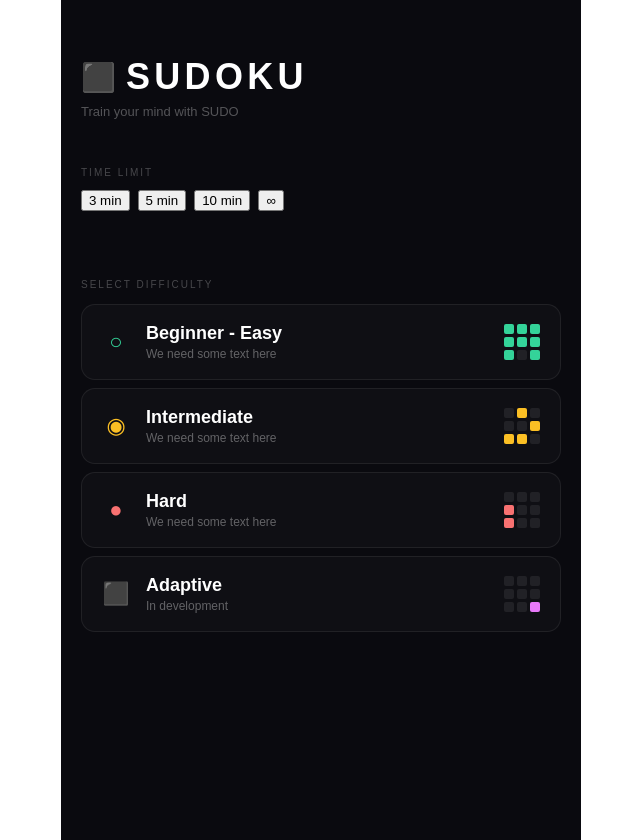
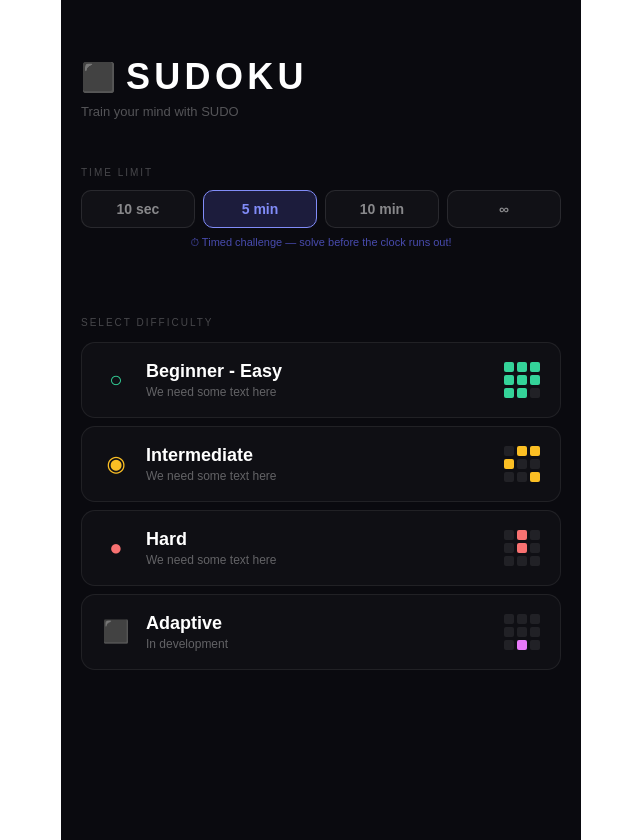
Before and after one commit to kkostia/SB4_Project, a React (Create React App) app in the folder sudoku-pwa/: page / in a window 1280 px wide. Both pictures are taken after a click on the button "5 min". Shown: the whole page, without its empty margins (319-959 px from the left). Built offline with nearby package versions, Linux system fonts and the light colour scheme.

Commit message:
SCRUM-29 finished and tested, time challenge mode added

```diff
--- a/sudoku-pwa/src/App.js
+++ b/sudoku-pwa/src/App.js
@@ -8,10 +8,11 @@ function App() {
   const [difficulty, setDifficulty] = useState(null);
   const [puzzle, setPuzzle] = useState(null);
   const [solution, setSolution] = useState(null);
+  const [timeLimit, setTimeLimit] = useState(null);
   const [loading, setLoading] = useState(false);
   const [error, setError] = useState(null);
 
-  async function handleStartGame(diff) {
+  async function handleStartGame(diff, limit) {
     setLoading(true);
     setError(null);
     try {
@@ -19,6 +20,7 @@ function App() {
       setDifficulty(diff);
       setPuzzle(data.puzzle);
       setSolution(data.solution);
+      setTimeLimit(limit ?? null);
       setScreen("game");
     } catch (err) {
       setError("Failed to load puzzle. Try again.");
@@ -40,6 +42,7 @@ function App() {
       puzzle={puzzle}
       solution={solution}
       difficulty={difficulty}
+      timeLimit={timeLimit}
       onBack={() => setScreen("home")}
     />
   );
--- a/sudoku-pwa/src/components/Game.jsx
+++ b/sudoku-pwa/src/components/Game.jsx
@@ -1,31 +1,61 @@
-import { useState, useEffect } from "react";
+import { useState, useEffect, useRef } from "react";
 import { checkWin } from "../api/sudokuAPI";
 
-export default function GameBoard({ puzzle, solution, difficulty, onBack }) {
+export default function GameBoard({ puzzle, solution, difficulty, timeLimit, onBack }) {
   const [board, setBoard] = useState(puzzle.map(r => [...r]));
+  const [history, setHistory] = useState([]);
   const [selected, setSelected] = useState(null);
-  const [timer, setTimer] = useState(0);
+  const [elapsed, setElapsed] = useState(0);
   const [won, setWon] = useState(false);
+  const [timedOut, setTimedOut] = useState(false);
 
-  // Timer
+  const isTimed = typeof timeLimit === "number" && timeLimit > 0;
+  const isOver = won || timedOut;
+
+  // Debug: log what timeLimit we received
   useEffect(() => {
-    if (won) return;
-    const t = setInterval(() => setTimer(s => s + 1), 1000);
+    console.log("[GameBoard] timeLimit prop:", timeLimit, "isTimed:", isTimed);
+  }, []);
+
+  // Single simple timer: always counts elapsed seconds up
+  useEffect(() => {
+    if (isOver) return;
+    const t = setInterval(() => setElapsed(s => s + 1), 1000);
     return () => clearInterval(t);
-  }, [won]);
+  }, [isOver]);
+
+  // Timeout check: when elapsed reaches timeLimit, trigger timeout
+  useEffect(() => {
+    if (isTimed && elapsed >= timeLimit && !won) {
+      setTimedOut(true);
+    }
+  }, [elapsed, isTimed, timeLimit, won]);
+
+  // Display value: countdown if timed, count-up if unlimited
+  const displaySeconds = isTimed ? Math.max(0, timeLimit - elapsed) : elapsed;
+  const timerColor = isTimed && displaySeconds <= 30 ? "#f87171" : "#fff";
 
   function handleCellClick(r, c) {
+    if (isOver) return;
     if (puzzle[r][c] !== 0) return; // given cell, can't change
     setSelected([r, c]);
   }
 
   function handleNumberInput(num) {
-    if (!selected) return;
+    if (!selected || isOver) return;
     const [r, c] = selected;
     const newBoard = board.map(row => [...row]);
     newBoard[r][c] = num;
     setBoard(newBoard);
     if (checkWin(newBoard, solution)) setWon(true);
+  }
+
+  function handleUndo() {
+    if (history.length === 0) return;
+    const prev = history[history.length - 1];
+    setBoard(prev);
+    setHistory(h => h.slice(0, -1));
+    setWon(false);
   }
 
   function formatTime(s) {
@@ -34,6 +64,7 @@ export default function GameBoard({ puzzle, solution, difficulty, onBack }) {
     return `${m}:${sec}`;
   }
 
+
   return (
     <div style={s.page}>
 
@@ -41,18 +72,28 @@ export default function GameBoard({ puzzle, solution, difficulty, onBack }) {
       <div style={s.header}>
         <button onClick={onBack} style={s.backBtn}>← Back</button>
         <span style={s.diffLabel}>{difficulty.label}</span>
-        <span style={s.timer}>{formatTime(timer)}</span>
+        <span style={{ ...s.timer, color: timerColor }}>
+          {isTimed ? `⏱ ${formatTime(displaySeconds)}` : formatTime(displaySeconds)}
+        </span>
       </div>
 
       {/* Win banner */}
       {won && (
         <div style={s.winBanner}>
-          🎉 Solved in {formatTime(timer)}!
+          🎉 Solved in {formatTime(elapsed)}!
+        </div>
+      )}
+
+      {/* Timeout banner */}
+      {timedOut && (
+        <div style={s.timeoutBanner}>
+          ⏰ Time's up! Better luck next time.
+          <button onClick={onBack} style={s.tryAgainBtn}>Try Again</button>
         </div>
       )}
 
       {/* Grid */}
-      <div style={s.grid}>
+      <div style={{ ...s.grid, opacity: timedOut ? 0.4 : 1, pointerEvents: timedOut ? "none" : "auto" }}>
         {board.map((row, r) =>
           row.map((val, c) => {
             const isSelected = selected?.[0] === r && selected?.[1] === c;
@@ -115,6 +156,16 @@ const s = {
     padding: "14px", textAlign: "center", fontSize: "18px", fontWeight: 700,
     color: "#34d399", marginBottom: "16px",
   },
+  timeoutBanner: {
+    background: "rgba(248,113,113,0.15)", border: "1px solid #f87171", borderRadius: "12px",
+    padding: "14px", textAlign: "center", fontSize: "18px", fontWeight: 700,
+    color: "#f87171", marginBottom: "16px", display: "flex", flexDirection: "column", gap: "10px",
+  },
+  tryAgainBtn: {
+    background: "rgba(248,113,113,0.2)", border: "1px solid #f87171", borderRadius: "8px",
+    color: "#f87171", padding: "8px 20px", cursor: "pointer", fontSize: "14px", fontWeight: 700,
+    alignSelf: "center",
+  },
   grid: {
     display: "grid", gridTemplateColumns: "repeat(9, 1fr)",
     border: "2px solid rgba(255,255,255,0.2)", borderRadius: "12px", overflow: "hidden",
--- a/sudoku-pwa/src/components/HomePage.jsx
+++ b/sudoku-pwa/src/components/HomePage.jsx
@@ -9,7 +9,7 @@ const DIFFICULTIES = [
 ];
 
 const TIME_LIMITS = [
-  { label: "3 min", seconds: 180 },
+  { label: "10 sec", seconds: 10 },
   { label: "5 min", seconds: 300 },
   { label: "10 min", seconds: 600 },
   { label: "∞", seconds: null },
@@ -31,6 +31,7 @@ function MiniGrid({ filled, color }) {
 
 export default function HomePage({ onStartGame, bestTimes = {} }) {
   const [hovered, setHovered] = useState(null);
+  const [selectedTime, setSelectedTime] = useState(TIME_LIMITS[3]); // default: unlimited
 
   return (
     <div style={{ minHeight: "100vh", background: "#0a0a0f", display: "flex", flexDirection: "column", padding: "0 20px 40px", fontFamily: "sans-serif", maxWidth: "480px", margin: "0 auto" }}>
@@ -48,18 +49,32 @@ export default function HomePage({ onStartGame, bestTimes = {} }) {
         <div style={{ fontSize: "10px", color: "rgba(255,255,255,0.25)", letterSpacing: "0.2em", marginBottom: "12px" }}>
           TIME LIMIT
         </div>
-
         <div style={{ display: "flex", gap: "8px" }}>
           {TIME_LIMITS.map((t) => {
+            const isSelected = selectedTime.label === t.label;
             return (
               <button
+                key={t.label}
+                onClick={() => setSelectedTime(t)}
+                style={{
+                  flex: 1, padding: "10px 0", borderRadius: "10px", fontSize: "14px", fontWeight: 700,
+                  cursor: "pointer", border: "1px solid",
+                  borderColor: isSelected ? "#818cf8" : "rgba(255,255,255,0.1)",
+                  background: isSelected ? "rgba(99,102,241,0.2)" : "rgba(255,255,255,0.03)",
+                  color: isSelected ? "#818cf8" : "rgba(255,255,255,0.5)",
+                  transition: "all 0.15s",
+                }}
               >
                 {t.label}
               </button>
             );
           })}
         </div>
-
+        {selectedTime.seconds && (
+          <p style={{ fontSize: "11px", color: "rgba(99,102,241,0.7)", margin: "8px 0 0", textAlign: "center" }}>
+            ⏱ Timed challenge — solve before the clock runs out!
+          </p>
+        )}
       </div>
 
       <div style={{ fontSize: "10px", color: "rgba(255,255,255,0.25)", letterSpacing: "0.2em", marginTop: "40px", marginBottom: "14px" }}>
@@ -84,7 +99,7 @@ export default function HomePage({ onStartGame, bestTimes = {} }) {
               }}
               onMouseEnter={() => setHovered(diff.id)}
               onMouseLeave={() => setHovered(null)}
-              onClick={() => onStartGame(diff)}
+              onClick={() => onStartGame(diff, selectedTime.seconds)}
             >
               <div style={{ display: "flex", alignItems: "center", gap: "16px" }}>
                 <span style={{ fontSize: "22px", color: diff.color, width: "28px", textAlign: "center" }}>{diff.icon}</span>
```
